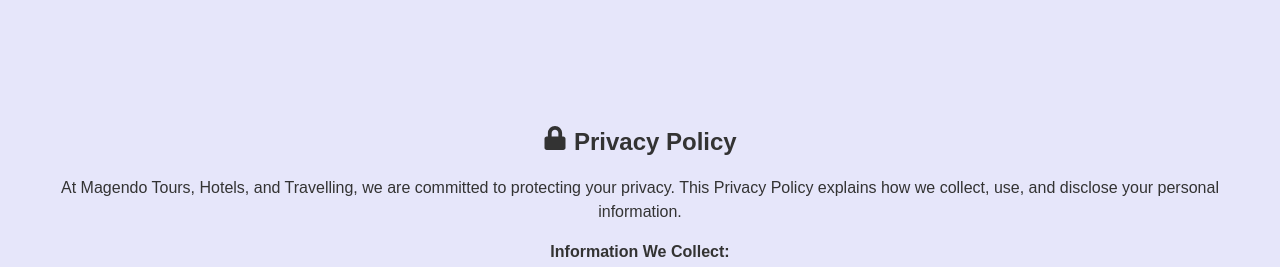
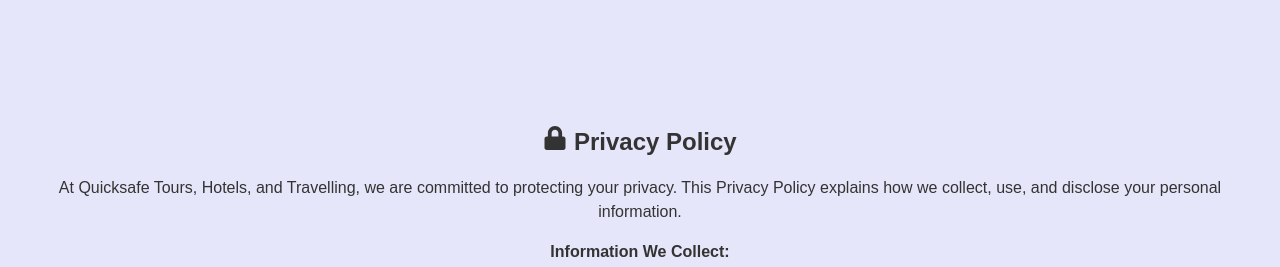
Before and after one commit to levismunene01/Hotels-and-Traveling-site-Grp10-Project-, a React (Vite) app: page /privacy in a window 1280 px wide. Shown: the top 267 px of the page. Built offline with nearby package versions, Linux system fonts and the light colour scheme.

Commit message:
Update PrivacyStatement:.jsx

```diff
--- a/src/routes/PrivacyStatement:.jsx
+++ b/src/routes/PrivacyStatement:.jsx
@@ -16,7 +16,7 @@
         <FaLock /> Privacy Policy
       </Heading>
       <Text>
-        At Magendo Tours, Hotels, and Travelling, we are committed to protecting your privacy. This Privacy Policy explains how we collect, use, and disclose your personal information.
+        At Quicksafe Tours, Hotels, and Travelling, we are committed to protecting your privacy. This Privacy Policy explains how we collect, use, and disclose your personal information.
       </Text>
       <Text mt={4}>
         <strong>Information We Collect:</strong><br/>
```
